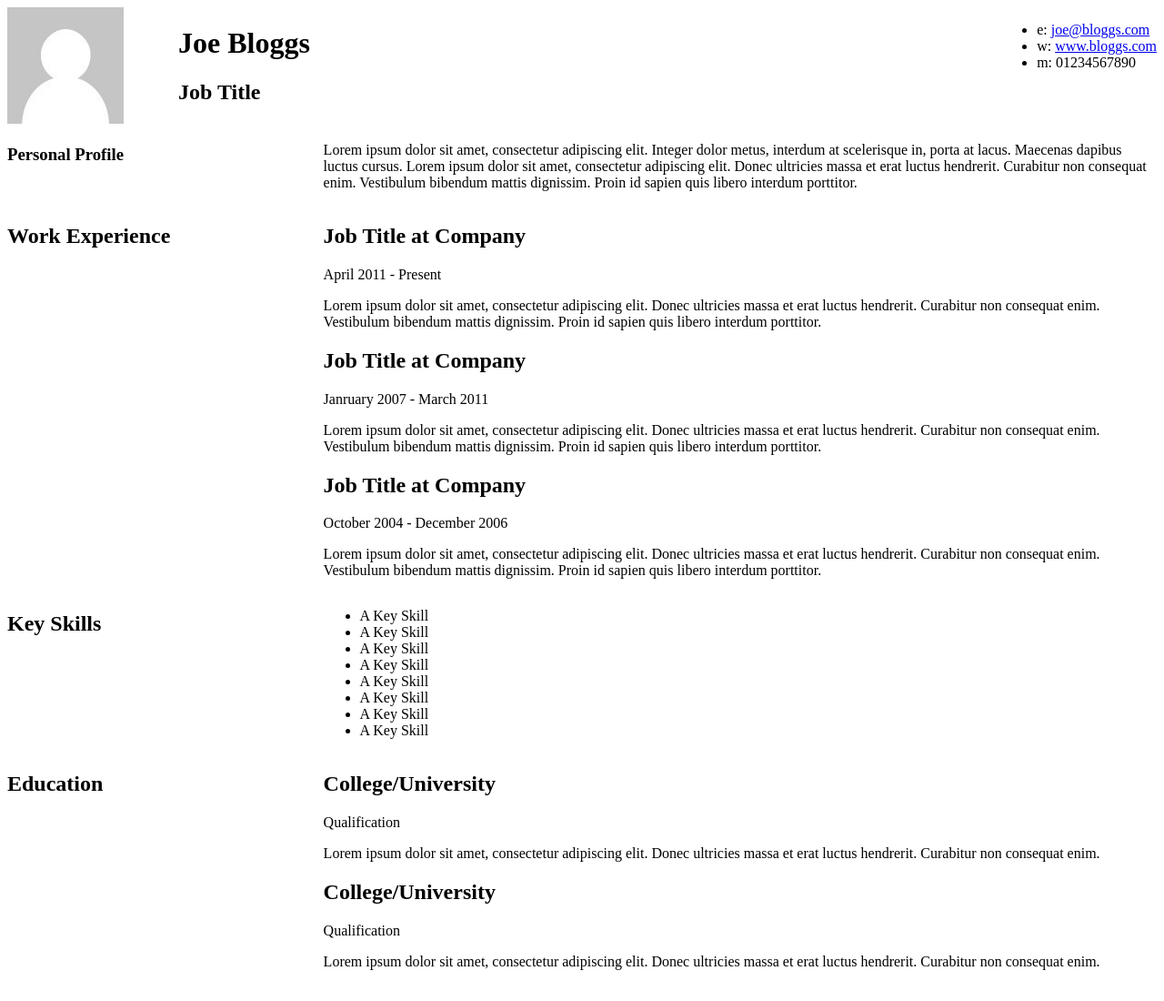
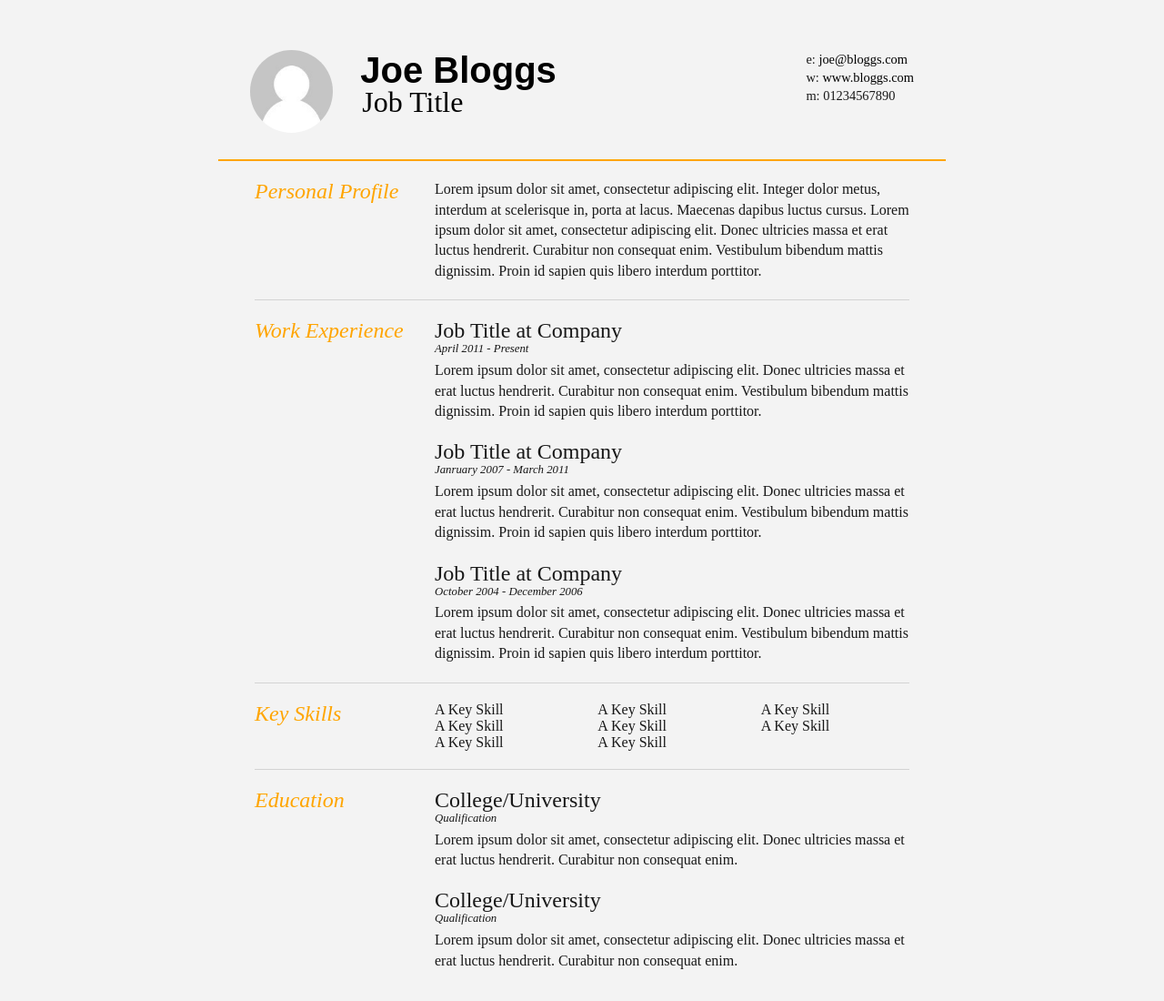
Before and after one commit to GabrielLyra22/estilizar-curriculo-sprint-2-GabrielLyra22, a plain HTML site: page index.html in a window 1280 px wide. Shown: the whole page at 91% size. Drawn offline with Linux system fonts and the light colour scheme.

Commit message:
initial commit

```diff
--- a/index.html
+++ b/index.html
@@ -37,7 +37,7 @@
 	</div>
 
 	<div id="mainArea">
-		<section>
+		<section class="line">
 			<article>
 				<div class="sectionTitle">
 					<h1>Personal Profile</h1>
@@ -51,7 +51,7 @@
 		</section>
 
 
-		<section>
+		<section class="line">
 			<div class="sectionTitle">
 				<h1>Work Experience</h1>
 			</div>
@@ -79,7 +79,7 @@
 		</section>
 
 
-		<section>
+		<section class="line">
 			<div class="sectionTitle">
 				<h1>Key Skills</h1>
 			</div>
--- a/style.css
+++ b/style.css
@@ -1,5 +1,53 @@
+html, body, div, span, object, iframe, h1, h2, h3, h4, h5, h6, p, blockquote, pre, abbr, address, cite, code, del, dfn, em, img, ins, kbd, q, samp, small, strong, sub, sup, var, b, i, dl, dt, dd, ol, ul, li, fieldset, form, label, legend, table, caption, tbody, tfoot, thead, tr, th, td, article, aside, canvas, details, figcaption, figure, footer, header, hgroup, menu, nav, section, summary, time, mark, audio, video {
+	border: 0;
+	font: inherit;
+	font-size: 100%;
+	margin: 0;
+	padding: 0;
+	vertical-align: baseline;
+}
+
+html, body {
+	font-size: 16px;
+	background-color: #f3f3f3;
+}
+
 .clear {
 	clear: both;
+}
+
+p {
+	color: #181818;
+	font-size: 1em;
+	line-height: 1.4em;
+	margin-bottom: 20px;
+}
+
+#cv {
+	width: 90%;
+	max-width: 800px;
+	margin: 30px auto;
+}
+
+.mainDetails {
+	padding: 25px 35px;
+	border-bottom: 2px solid orange;
+}
+
+#name h1 {
+	font-family: Arial, Helvetica, sans-serif;
+	font-size: 2.5em;
+	font-weight: 700;
+	margin-bottom: -6px;
+}
+
+#name h2 {
+	font-size: 2em;
+	margin-left: 2px;
+}
+
+#mainArea {
+	padding: 0 40px;
 }
 
 #headshot {
@@ -8,12 +56,49 @@
 	margin-right: 30px;
 }
 
+#headshot img {
+	width: 100%;
+	height: auto;
+	border-radius: 50px;
+}
+
 #name {
 	float: left;
 }
 
 #contactDetails {
 	float: right;
+	color: #181818;
+
+}
+
+#contactDetails ul {
+	list-style-type: none;
+	font-size: 0.9em;
+	margin-top: 2px;
+}
+
+#contactDetails ul li {
+	margin-bottom: 3px;
+}
+
+#contactDetails ul li a, a[href^=tel] {
+	text-decoration: none;
+}
+
+#contactDetails ul li a:hover {
+}
+
+section {
+	padding: 20px 0 0;
+}
+
+section:first-child {
+	border-top: 0;
+}
+
+section:last-child {
+	padding: 20px 0 10px;
 }
 
 .sectionTitle {
@@ -22,6 +107,47 @@
 }
 
 .sectionContent {
+	color: #181818;
 	float: right;
 	width: 72.5%;
 }
+
+.sectionTitle h1 {
+	font-style: italic;
+	font-size: 1.5em;
+	color: orange;
+}
+
+.sectionContent h2 {
+	font-size: 1.5em;
+	margin-bottom: -2px;
+}
+
+.subDetails {
+	font-size: 0.8em;
+	font-style: italic;
+	margin-bottom: 3px;
+}
+
+.keySkills {
+	list-style-type: none;
+	column-count: 3;
+	margin-bottom: 20px;
+	font-size: 1em;
+}
+
+.keySkills ul li {
+	margin-bottom: 3px;
+}
+
+.linha-linhatitulo {
+	color: orange;
+}
+
+a:link, a:visited {
+	color: black;
+}
+
+.line {
+	border-bottom: 1px solid lightgrey;
+}
```
